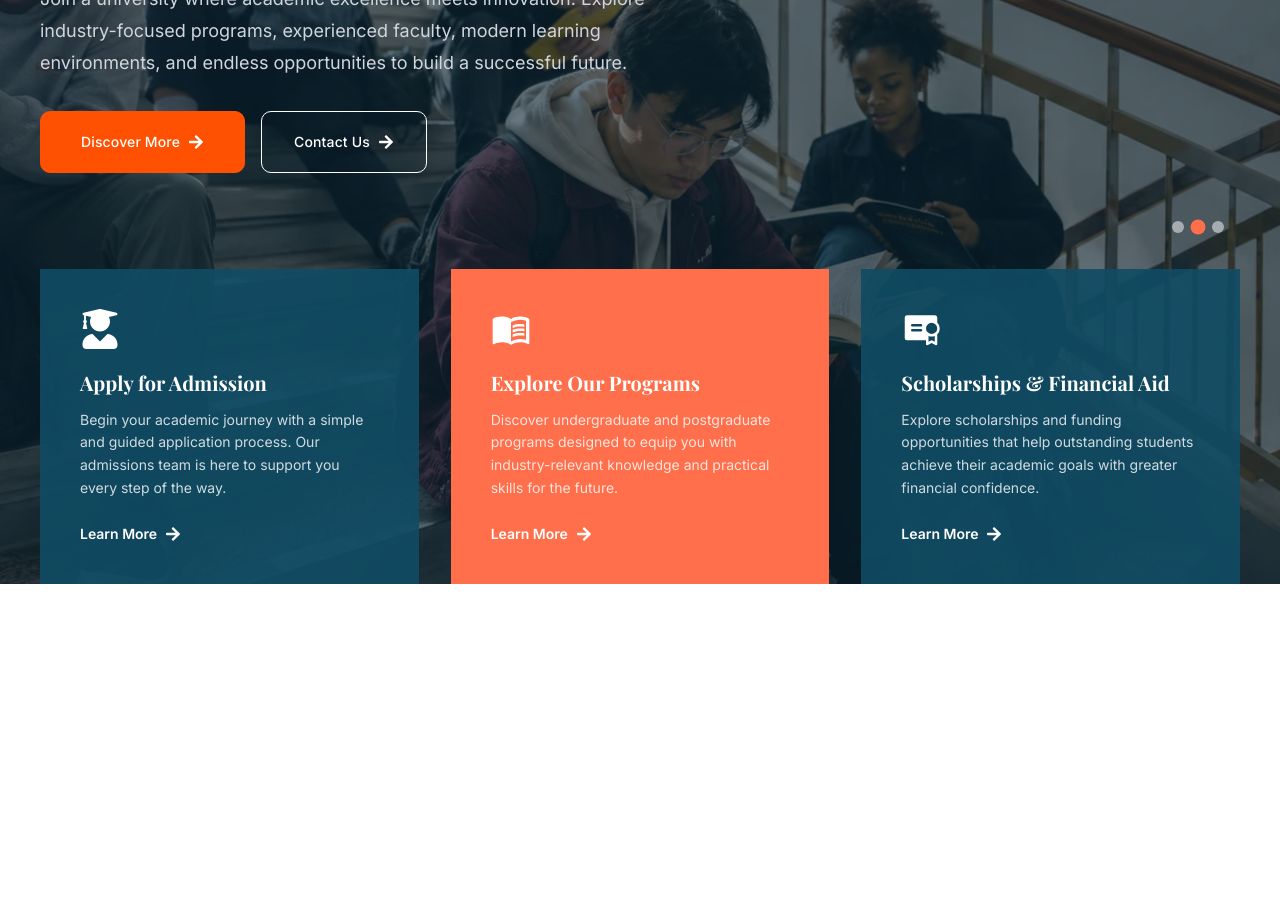
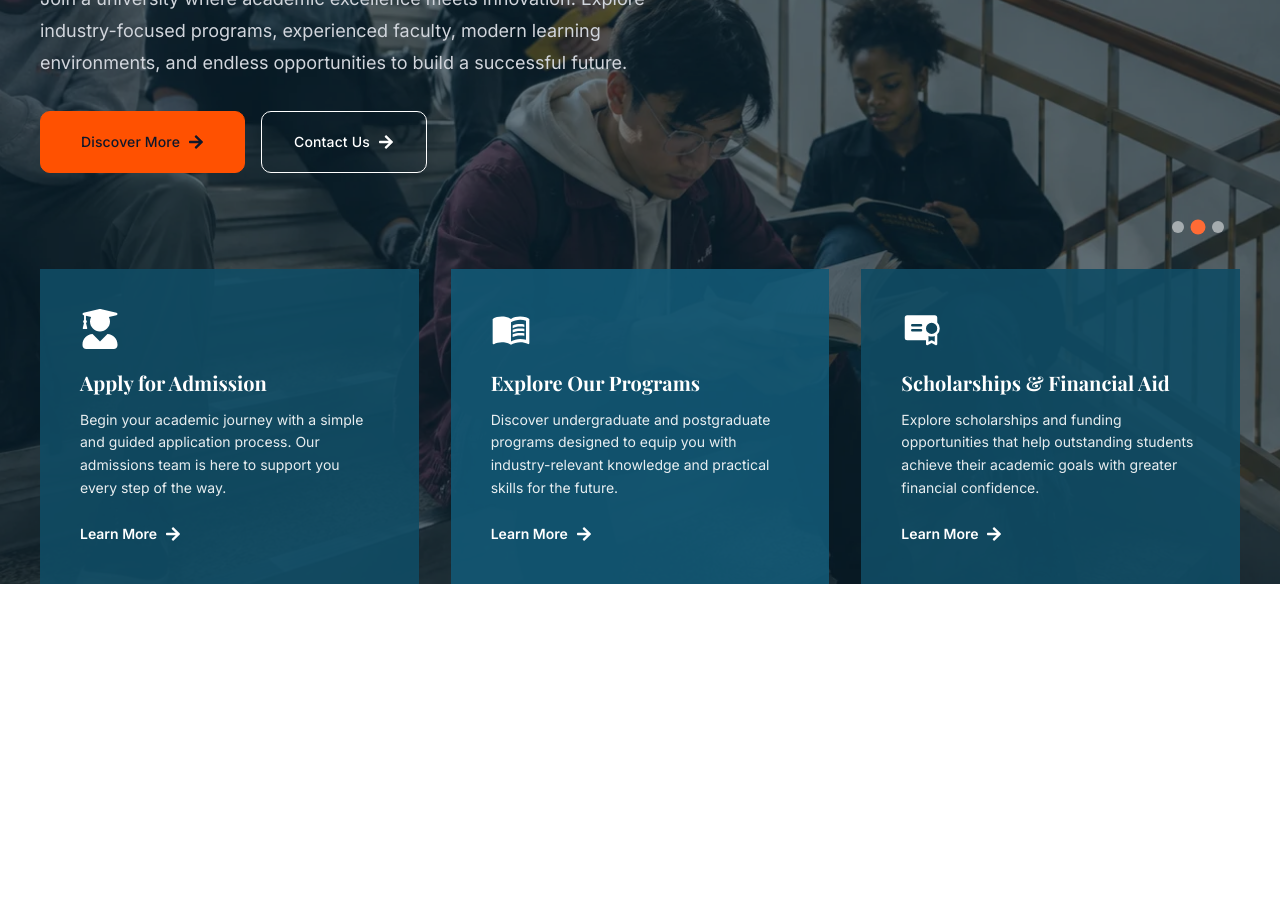
Before and after one commit to almahmud-dev/qeducato-platform, a Next.js app: page / in a window 1280 px wide. Shown: the part 600-1523 px from the top of the page. Built offline with nearby package versions, Linux system fonts and the light colour scheme; a web font is replaced by a local one.

Commit message:
hero some optimized accessibility

```diff
--- a/src/components/ui/HeroSection.jsx
+++ b/src/components/ui/HeroSection.jsx
@@ -7,9 +7,8 @@ import banner2 from "@/../public/images/home/banner/students.webp";
 import banner3 from "@/../public/images/home/banner/cap.webp";
 import Container from "./Container";
 import DirectionalButton from "../common/DirectionalButton";
-import { FaArrowRight } from "react-icons/fa";
+import { FaArrowRight, FaUserGraduate } from "react-icons/fa";
 import Link from "next/link";
-import { FaUserGraduate } from "react-icons/fa";
 import { MdMenuBook } from "react-icons/md";
 import { PiCertificateFill } from "react-icons/pi";
 
@@ -26,7 +25,9 @@ const featureCards = [
     desc: "Discover undergraduate and postgraduate programs designed to equip you with industry-relevant knowledge and practical skills for the future.",
     icon: MdMenuBook,
     href: "/courses",
-    bgColor: "bg-[#ff6f4b]",
+    // আগে ছিল: bg-[#ff6f4b] → সাদা টেক্সটের সাথে contrast fail করছিল (2.8:1)
+    // এখন: theme secondary color, contrast 7.84:1
+    bgColor: "bg-secondary/90",
   },
   {
     title: "Scholarships & Financial Aid",
@@ -37,10 +38,13 @@ const featureCards = [
   },
 ];
 
-const heroBanner = [banner1, banner2, banner3];
+// প্রতিটা স্লাইডের জন্য আলাদা, বর্ণনামূলক alt text — accessibility best practice
+const heroBanner = [
+  { src: banner1, alt: "Qeducato University main campus building" },
+  { src: banner2, alt: "Qeducato University students on campus" },
+  { src: banner3, alt: "Qeducato University graduation cap ceremony" },
+];
 
-// Helper: banner slide-এর জন্য common Image props একজায়গায় রাখা হলো,
-// যাতে duplicate props (fill, sizes, className) বারবার লিখতে না হয়
 const heroImageProps = {
   fill: true,
   sizes: "100vw",
@@ -100,7 +104,6 @@ const HeroSection = () => {
     changeBanner(id);
   };
 
-  // Helper: keyboard accessibility-র জন্য (Enter/Space চাপলে slide change হবে)
   const handleDotKeyDown = (e, index) => {
     if (e.key === "Enter" || e.key === " ") {
       e.preventDefault();
@@ -112,8 +115,8 @@ const HeroSection = () => {
     <section className="relative min-h-screen w-full overflow-hidden flex flex-col justify-between">
       <div className="absolute inset-0 z-0">
         <Image
-          src={heroBanner[currentID]}
-          alt="Qeducato University campus banner"
+          src={heroBanner[currentID].src}
+          alt={heroBanner[currentID].alt}
           priority
           {...heroImageProps}
         />
@@ -125,15 +128,18 @@ const HeroSection = () => {
             }`}
           >
             <Image
-              src={heroBanner[nextID]}
-              alt="Qeducato University campus banner"
-              priority
+              src={heroBanner[nextID].src}
+              alt={heroBanner[nextID].alt}
               {...heroImageProps}
             />
           </div>
         )}
 
-        <div className="absolute inset-0 bg-[#0c293a]/60 z-20" />
+        {/* Overlay — hero টেক্সটের contrast নিশ্চিত করার জন্য জরুরি, বাদ দেওয়া যাবে না */}
+        <div
+          className="absolute inset-0 bg-[#0c293a]/60 z-20"
+          aria-hidden="true"
+        />
       </div>
 
       <Container size="hero">
@@ -143,7 +149,10 @@ const HeroSection = () => {
               <span className="uppercase tracking-[0.25em] text-xs md:text-sm font-semibold text-primary">
                 Welcome to Qeducato University
               </span>
-              <div className="w-12 h-0.5 bg-primary rounded-full" />
+              <div
+                className="w-12 h-0.5 bg-primary rounded-full"
+                aria-hidden="true"
+              />
             </div>
 
             <h1 className="text-4xl sm:text-5xl md:text-6xl lg:text-7xl font-extrabold leading-[1.1] mb-6">
@@ -173,7 +182,9 @@ const HeroSection = () => {
                 bgColor="#FF5101"
                 flairColor="#125875"
                 borderColor="#FF5101"
-                textColor="#ffffff"
+                // আগে ছিল: textColor="#ffffff" → contrast 2.83:1 fail করছিল
+                // এখন: 5.47:1, pass
+                textColor="#0f172a"
                 textHoverColor="#ffffff"
                 shadowHover=""
                 size="md"
@@ -213,7 +224,7 @@ const HeroSection = () => {
                 onClick={() => handleBannerClick(index)}
                 onKeyDown={(e) => handleDotKeyDown(e, index)}
                 className={`w-3 h-3 rounded-full cursor-pointer transition-all duration-150 ${
-                  activeID === index ? "bg-[#ff6f4b] scale-125" : "bg-white/50"
+                  activeID === index ? "bg-primary scale-125" : "bg-white/50"
                 }`}
               />
             ))}
@@ -235,7 +246,7 @@ const HeroSection = () => {
                       aria-hidden="true"
                     />
                     <h3 className="text-xl font-bold mb-3">{card.title}</h3>
-                    <p className="text-white/80 text-sm leading-relaxed mb-6">
+                    <p className="text-white/90 text-sm leading-relaxed mb-6">
                       {card.desc}
                     </p>
                   </div>
```
